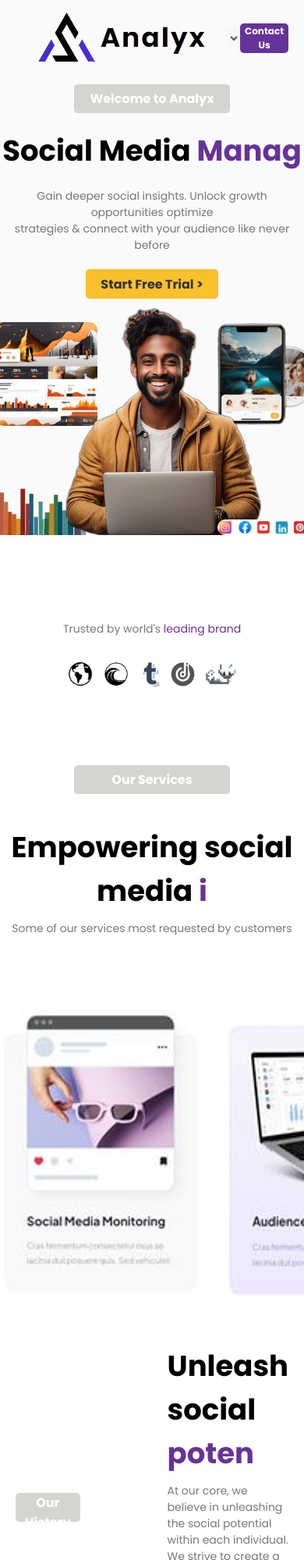
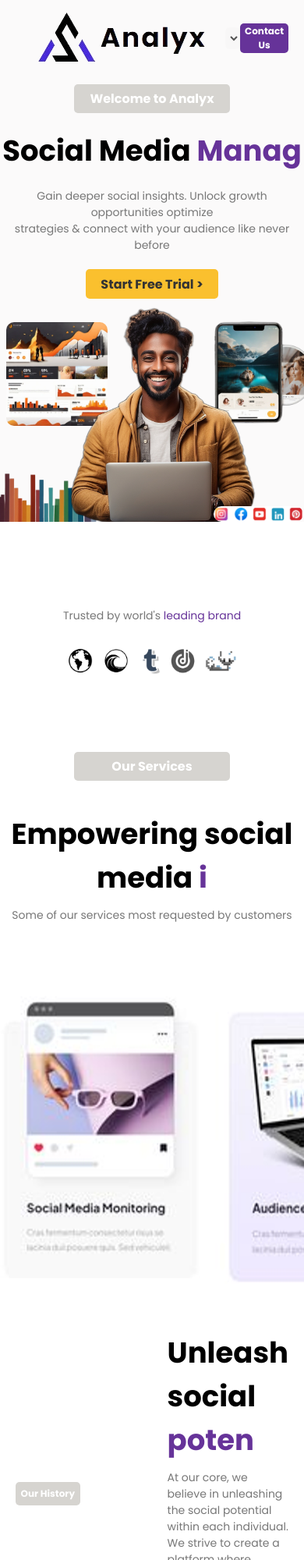
Before and after one commit to diegofelipeap/Analyx-Social-Media-Manage, a plain HTML site: page index.html in a window 390 px wide. Shown: the top 2000 px of the page at 78% size. Drawn offline with Linux system fonts and the light colour scheme.

Commit message:
Últimas correções feitas.

```diff
--- a/index.html
+++ b/index.html
@@ -16,7 +16,7 @@
                 <a href="#"><img src="./assets/logo-mark-nav.webp" alt="Logo do site"></a>
                 <a href="#">Home</a>
                 <a href="#">About</a>
-                <a href="#">Services</a><!--Lembrar de linkar para a ultima section!-->
+                <a href="#">Services</a>
                 <a href="#">Pricing</a>
                 <select>
                     <option>Page</option>
@@ -71,7 +71,7 @@
     </section>
 
     <footer>
-        <button type="button" id="button-history">Our History</button>
+        <button type="button" class="button-history">Our History</button>
         <div id="footer-informations">
             <h3>Unleash social <span class="span-color" id="h3"></span></h3>
             <!--Atribuir função de digitar nome igual no H1-->
--- a/style.css
+++ b/style.css
@@ -270,7 +270,7 @@ footer {
     margin: 40px auto 150px;
 }
 
-#button-history {
+.button-history {
     background-color: rgb(214, 212, 208);
     border-radius: 5px;
     color: rgba(255, 255, 255, 1);
@@ -297,7 +297,11 @@ footer {
         margin-right: 5px;
     }
 
-    .container-img img:nth-child(1) {
+    .container-img {
+        max-width: 414px;
+    }
+
+    .container-img>img:nth-child(1) {
         left: 20px;
         top: 20px;
         width: 130px;
@@ -306,7 +310,7 @@ footer {
     .container-img img:nth-child(2) {
         flex: 2;
         z-index: 2;
-        max-width: 440px;
+        max-width: 414px;
         display: flex;
         justify-content: center;
     }
@@ -342,7 +346,15 @@ footer {
         font-size: 12px;
     }
 
-    .logos-center{
+    .logos-center {
         width: 60vw;
     }
+
+    .button-history {
+        border-radius: 5px;
+        font-size: 12px;
+        height: 30px;
+        width: 150px;
+        border: none;
+    }
 }
```
